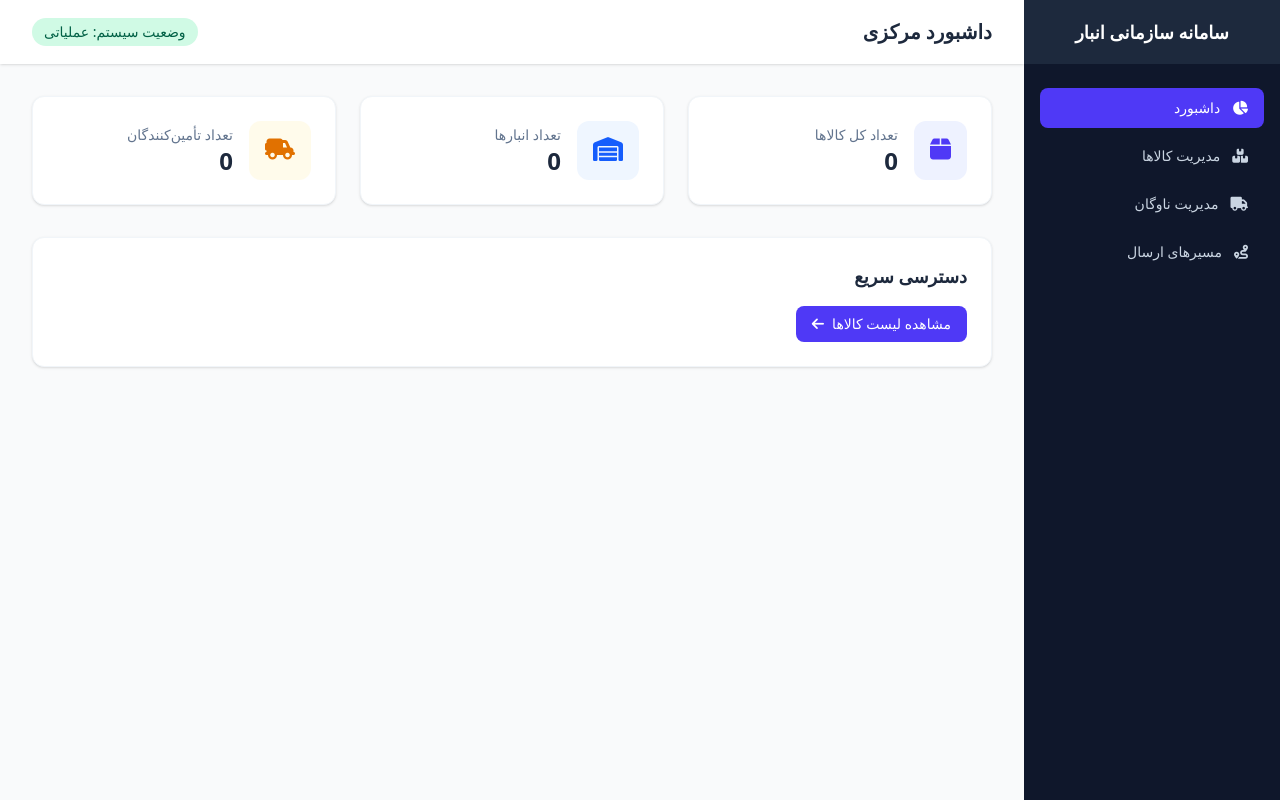
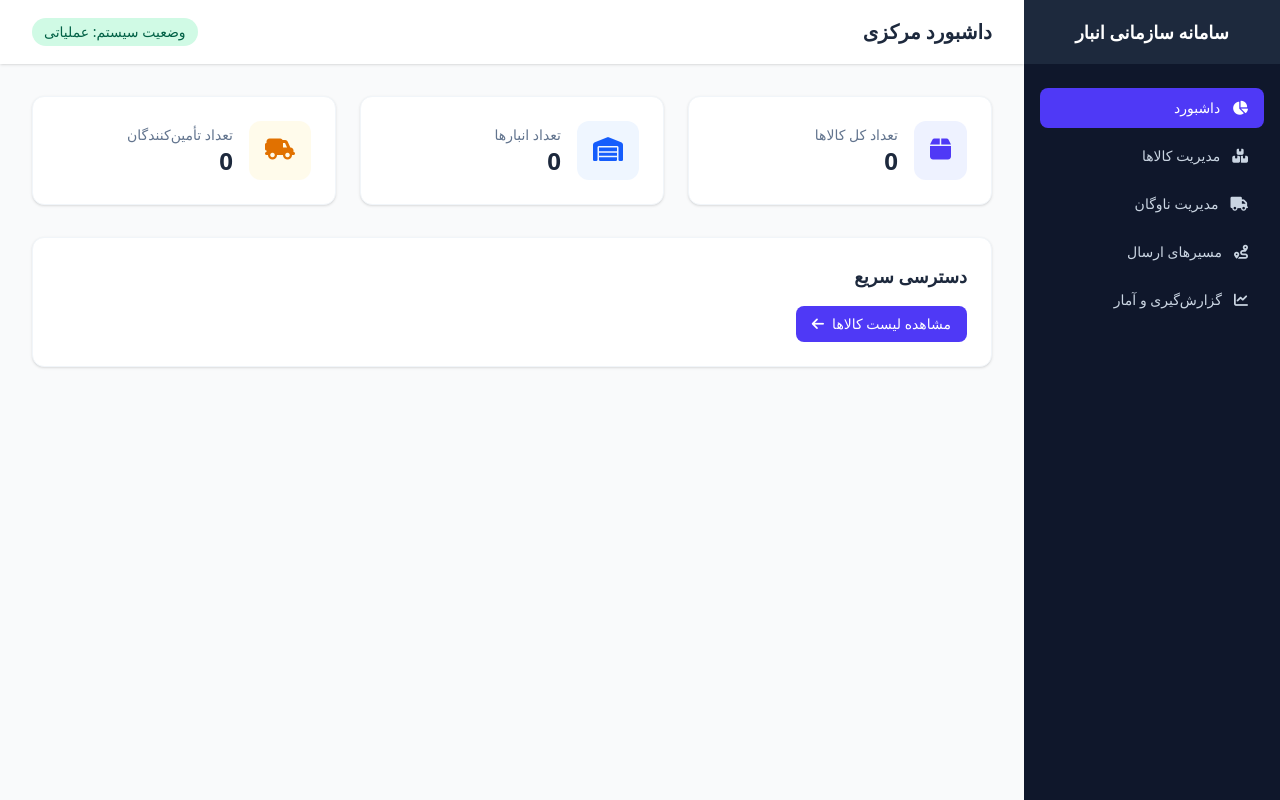
Before and after one commit to soroushTypeG/supply-chain-management-system, a Flask app: page / in a window 1280 px wide. Run offline with Flask 3, Linux system fonts and the light colour scheme.

Commit message:
Update base.html

```diff
--- a/templates/base.html
+++ b/templates/base.html
@@ -30,6 +30,9 @@
                     <a href="/routes" class="flex items-center px-4 py-2.5 text-sm font-medium rounded-lg {% if request.path == '/routes' %}bg-indigo-600 text-white{% else %}text-slate-300 hover:bg-slate-800 hover:text-white{% endif %}">
                         <i class="fa-solid fa-route ml-3"></i> مسیرهای ارسال
                     </a>
+                    <a href="/reports" class="flex items-center px-4 py-2.5 text-sm font-medium rounded-lg {% if request.path == '/reports' %}bg-indigo-600 text-white{% else %}text-slate-300 hover:bg-slate-800 hover:text-white{% endif %}">
+                        <i class="fa-solid fa-chart-line ml-3"></i> گزارش‌گیری و آمار
+                    </a>
                 </div>
             </div>
         </div>
```
